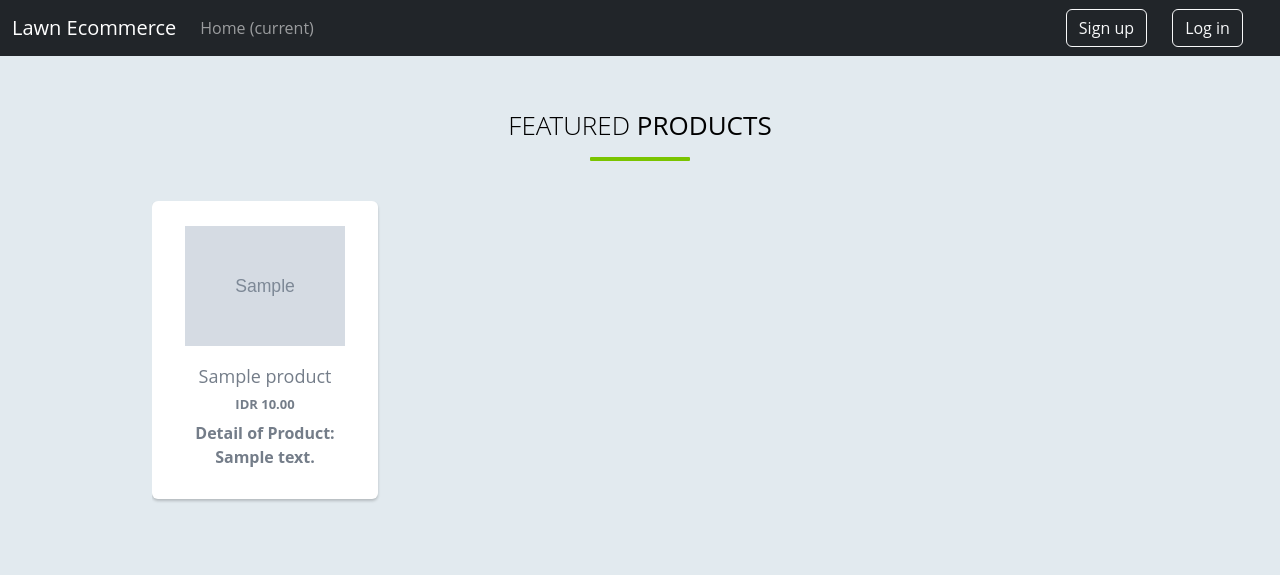
After one commit to Asmedeus998/applikasi_E_commerce, a Django app: page /detail/1/ in a window 1280 px wide. The commit adds this page. Shown: the top 575 px of the page. Run offline with Django 3.2, Linux system fonts and the light colour scheme; tables that the repository leaves empty hold one stand-in row (values such as "Sample post"); grey boxes marked "Sample" are stand-in pictures; some libraries are stand-ins or nearby versions.

Commit message:
feature update
- add star rating for product
- add description for product
- add forget password in login page
- add login as admin in login page

```diff
--- a/applikasi_E_commerce/settings.py
+++ b/applikasi_E_commerce/settings.py
@@ -46,6 +46,7 @@ INSTALLED_APPS = [
     'allauth',
     'allauth.account',
     'allauth.socialaccount',
+    'star_ratings',
 ]
 
 MIDDLEWARE = [
@@ -176,6 +177,7 @@ EMAIL_USE_SSL = False
 ACCOUNT_FORMS = {'signup': 'store.forms.CustomSignupForm'}
 ACCOUNT_EMAIL_REQUIRED = True
 ACCOUNT_EMAIL_VERIFICATION  = 'mandatory'
+ACCOUNT_EMAIL_CONFIRMATION_EXPIRE_DAYS = 1
 # ACCOUNT_SIGNUP_REDIRECT_URL = '/store/profile/'
 
 # put this import local settings on the bottom
--- a/applikasi_E_commerce/urls.py
+++ b/applikasi_E_commerce/urls.py
@@ -22,11 +22,19 @@ from django.contrib.auth import views as auth
 from django.conf import settings
 from django.conf.urls.static import static
 from store.views import *
+
+# from django.contrib.auth.decorators import login_required
+# from django.contrib import admin
+# admin.autodiscover()
+# admin.site.login = login_required(admin.site.login)
+
 urlpatterns = [
     path('', user_view.store, name='store'),
-    path('admin/', admin.site.urls),
+    path('admin/', admin.site.urls, name='my_admin'),
     path('store/', include('store.urls')),
     path('accounts/', include('allauth.urls')),
     # path('<slug:category_slug>', store, name='product_category'),
     path('<slug:slug>', product_display, name='product_category'),
+    path('detail/<int:id>/', product_detail, name='product_detail'),
+    path('ratings/', include('star_ratings.urls', namespace='ratings')),
 ] + static(settings.MEDIA_URL, document_root=settings.MEDIA_ROOT, )
--- a/store/models.py
+++ b/store/models.py
@@ -2,6 +2,8 @@ from django.db import models
 from django.contrib.auth.models import User
 from uuid import uuid4
 from django.urls import reverse
+from star_ratings.models import Rating
+from django.contrib.contenttypes.fields import GenericRelation
 # Create your models here.
 
 ROLE = {
@@ -50,7 +52,9 @@ class Product(models.Model):
 	category = models.ForeignKey(Category, on_delete=models.CASCADE, related_name='category', blank=True, null=True)
 	name = models.CharField(max_length=200)
 	slug = models.CharField(max_length=200, blank=True)
+	desc = models.TextField(null=True, blank=True)
 	price = models.FloatField()
+	rating = GenericRelation(Rating, related_query_name='products')
 	digital = models.BooleanField(default=False,null=True, blank=True)
 	image = models.ImageField(null=True, blank=True)
 
--- a/store/views.py
+++ b/store/views.py
@@ -103,6 +103,19 @@ def store(request, category_slug=None):
 
 	category_list = Category.objects.all()
 
+	paginator = Paginator(products, 3)
+	page = request.GET.get('page', 1)
+
+
+
+	try:
+		products = paginator.page(page)
+	except PageNotAnInteger:
+		products = paginator.page(1)
+	except EmptyPage:
+		products = paginator.page(paginator.num_pages)
+
+	category_list = Category.objects.all()
 	context = {
 		'products':products,
 		'cartItems':cartItems,
@@ -358,3 +371,10 @@ def product_display(request, slug=None):
 		'page': page,
 	}
 	return render(request, 'store/store.html', context)
+
+def product_detail(request, id):
+	product = get_object_or_404(Product, id=id)
+	context = {
+		'product':product,
+	}
+	return render(request, 'store/product_detail.html', context)
--- a/templates/store/main.html
+++ b/templates/store/main.html
@@ -23,6 +23,9 @@
        <link href="{% static 'fontawesomefree/css/brands.css' %}" rel="stylesheet" type="text/css">
        <link href="{% static 'fontawesomefree/css/solid.css' %}" rel="stylesheet" type="text/css">
        <link rel="stylesheet" type="text/css" href="{% static 'admin/css/main.css' %}">
+
+       <link rel="stylesheet" href="{% static 'star-ratings/css/star-ratings.css' %}">
+      <script type="text/javascript" src="{% static 'star-ratings/js/dist/star-ratings.min.js' %}"></script>
 
 </head>
 <style>
--- /dev/null
+++ b/templates/store/product_detail.html
@@ -0,0 +1,176 @@
+{% extends 'store/main.html' %}
+{% block content %}
+<script src="https://code.jquery.com/jquery-3.5.1.min.js"></script>
+<script src="https://cdn.jsdelivr.net/npm/popper.js@1.16.0/dist/umd/popper.min.js"></script>
+<script src="https://stackpath.bootstrapcdn.com/bootstrap/4.5.0/js/bootstrap.min.js"></script>
+<style>
+    body {
+        background: #e2eaef;
+        font-family: "Open Sans", sans-serif;
+    }
+    h2 {
+        color: #000;
+        font-size: 26px;
+        font-weight: 300;
+        text-align: center;
+        text-transform: uppercase;
+        position: relative;
+        margin: 30px 0 60px;
+    }
+    h2::after {
+        content: "";
+        width: 100px;
+        position: absolute;
+        margin: 0 auto;
+        height: 4px;
+        border-radius: 1px;
+        background: #7ac400;
+        left: 0;
+        right: 0;
+        bottom: -20px;
+    }
+    .carousel {
+        margin: 50px auto;
+        padding: 0 70px;
+    }
+    .carousel .item {
+        color: #747d89;
+        min-height: 325px;
+        text-align: center;
+        overflow: hidden;
+    }
+    .carousel .thumb-wrapper {
+        padding: 25px 15px;
+        background: #fff;
+        border-radius: 6px;
+        text-align: center;
+        position: relative;
+        box-shadow: 0 2px 3px rgba(0,0,0,0.2);
+    }
+    .carousel .item .img-box {
+        height: 120px;
+        margin-bottom: 20px;
+        width: 100%;
+        position: relative;
+    }
+    .carousel .item img {
+        max-width: 100%;
+        max-height: 100%;
+        display: inline-block;
+        position: absolute;
+        bottom: 0;
+        margin: 0 auto;
+        left: 0;
+        right: 0;
+    }
+    .carousel .item h4 {
+        font-size: 18px;
+    }
+    .carousel .item h4, .carousel .item p, .carousel .item ul {
+        margin-bottom: 5px;
+    }
+    .carousel .thumb-content .btn {
+        color: #7ac400;
+        font-size: 11px;
+        text-transform: uppercase;
+        font-weight: bold;
+        background: none;
+        border: 1px solid #7ac400;
+        padding: 6px 14px;
+        margin-top: 5px;
+        line-height: 16px;
+        border-radius: 20px;
+    }
+    .carousel .thumb-content .btn:hover, .carousel .thumb-content .btn:focus {
+        color: #fff;
+        background: #7ac400;
+        box-shadow: none;
+    }
+    .carousel .thumb-content .btn i {
+        font-size: 14px;
+        font-weight: bold;
+        margin-left: 5px;
+    }
+    .carousel .item-price {
+        font-size: 13px;
+        padding: 2px 0;
+    }
+    .carousel .item-price strike {
+        opacity: 0.7;
+        margin-right: 5px;
+    }
+    .carousel-control-prev, .carousel-control-next {
+        height: 44px;
+        width: 40px;
+        background: #7ac400;
+        margin: auto 0;
+        border-radius: 4px;
+        opacity: 0.8;
+    }
+    .carousel-control-prev:hover, .carousel-control-next:hover {
+        background: #78bf00;
+        opacity: 1;
+    }
+    .carousel-control-prev i, .carousel-control-next i {
+        font-size: 36px;
+        position: absolute;
+        top: 50%;
+        display: inline-block;
+        margin: -19px 0 0 0;
+        z-index: 5;
+        left: 0;
+        right: 0;
+        color: #fff;
+        text-shadow: none;
+        font-weight: bold;
+    }
+    .carousel-control-prev i {
+        margin-left: -2px;
+    }
+    .carousel-control-next i {
+        margin-right: -4px;
+    }
+    .carousel-indicators {
+        bottom: -50px;
+    }
+    .carousel-indicators li, .carousel-indicators li.active {
+        width: 10px;
+        height: 10px;
+        margin: 4px;
+        border-radius: 50%;
+        border: none;
+    }
+    .carousel-indicators li {
+        background: rgba(0, 0, 0, 0.2);
+    }
+    .carousel-indicators li.active {
+        background: rgba(0, 0, 0, 0.6);
+    }
+</style>
+
+
+        <div class="row">
+            <div class="col-md-12">
+                <h2>Featured <b>Products</b></h2>
+                <div id="myCarousel1" class="carousel slide" data-ride="carousel" data-interval="0">
+                    <div class="carousel-inner">
+                        <div class="item carousel-item active">
+                            <div class="row">
+                                <div class="col-sm-3">
+                                    <div class="thumb-wrapper">
+                                        <div class="img-box">
+                                            <img src="{{product.imageURL}}" class="img-fluid" alt="">
+                                        </div>
+                                        <div class="thumb-content">
+                                            <h4>{{product.name}}</h4>
+                                            <p class="item-price"><b>IDR {{product.price|floatformat:2}}</b></p>
+                                            <p class="item-detail"><b>Detail of Product: {{product.desc}}</b></p>
+                                        </div>
+                                    </div>
+                                </div>
+                            </div>
+                        </div>
+            </div>
+        </div>
+    </div>
+{% endblock content %}
--- a/templates/user/main_homepage.html
+++ b/templates/user/main_homepage.html
@@ -22,7 +22,8 @@
        <link href="{% static 'fontawesomefree/css/brands.css' %}" rel="stylesheet" type="text/css">
        <link href="{% static 'fontawesomefree/css/solid.css' %}" rel="stylesheet" type="text/css">
        <link rel="stylesheet" type="text/css" href="{% static 'admin/css/main.css' %}">
-
+       <link rel="stylesheet" href="{% static 'star-ratings/css/star-ratings.css' %}">
+       <script type="text/javascript" src="{% static 'star-ratings/js/dist/star-ratings.min.js' %}"></script>
 </head>
 <style>
   .navbar{
```
Also changed, not shown: templates/account/login.html (+8 -2 lines), templates/account/password_reset.html (added, +22 -0 lines), templates/store/store.html (+10 -0 lines), templates/user/homepage.html (+17 -0 lines), store/migrations/0016_product_desc.py (added).
